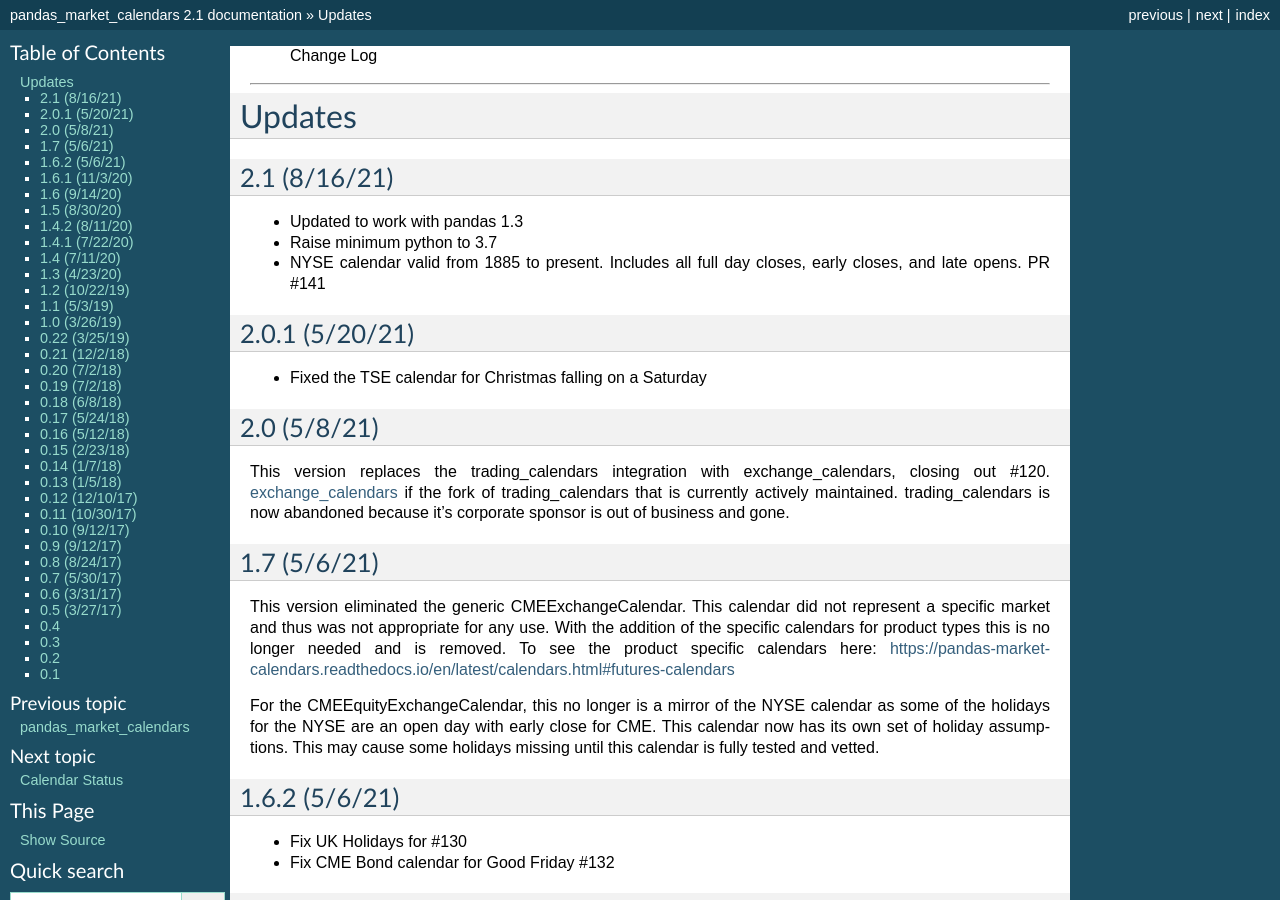
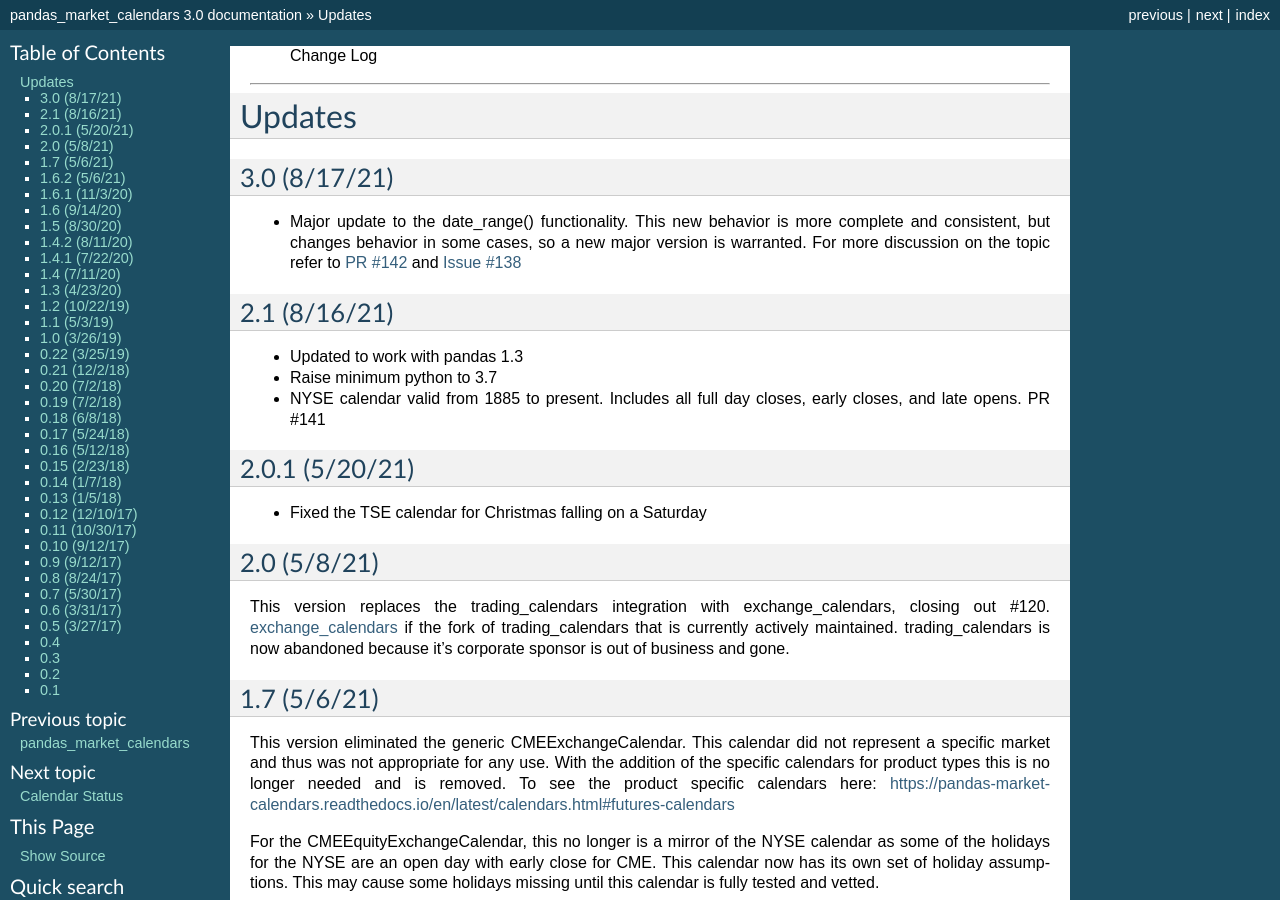
Before and after one commit to rsheftel/pandas_market_calendars, a Sphinx documentation site: the page built from docs/change_log.rst, in a window 1280 px wide and 900 px high. Built offline with Sphinx 7.4.7, drawn with Linux system fonts in a browser that asks for light colours; some of the changed text lies outside the part shown.

Commit message:
release 3.0

```diff
--- a/docs/change_log.rst
+++ b/docs/change_log.rst
@@ -3,6 +3,13 @@
 
 Updates
 -------
+3.0 (8/17/21)
+~~~~~~~~~~~~~
+- Major update to the date_range() functionality. This new behavior is more complete and consistent, but changes
+  behavior in some cases, so a new major version is warranted. For more discussion on the topic refer to
+  `PR #142 <https://github.com/rsheftel/pandas_market_calendars/pull/142>`_ and
+  `Issue #138 <https://github.com/rsheftel/pandas_market_calendars/issues/138>`_
+
 2.1 (8/16/21)
 ~~~~~~~~~~~~~
 - Updated to work with pandas 1.3
--- a/setup.py
+++ b/setup.py
@@ -9,7 +9,7 @@
 from setuptools import find_packages, setup
 
 # version
-VERSION = '2.1'
+VERSION = '3.0'
 
 # requirements
 REQUIRED_PYTHON = '>=3.7.0'
```
